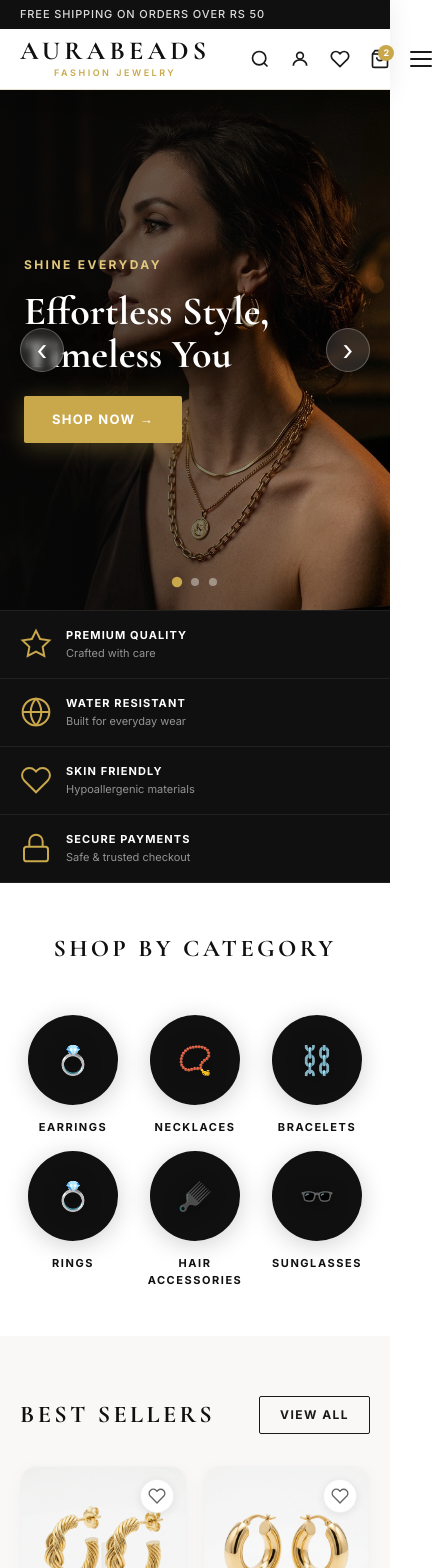
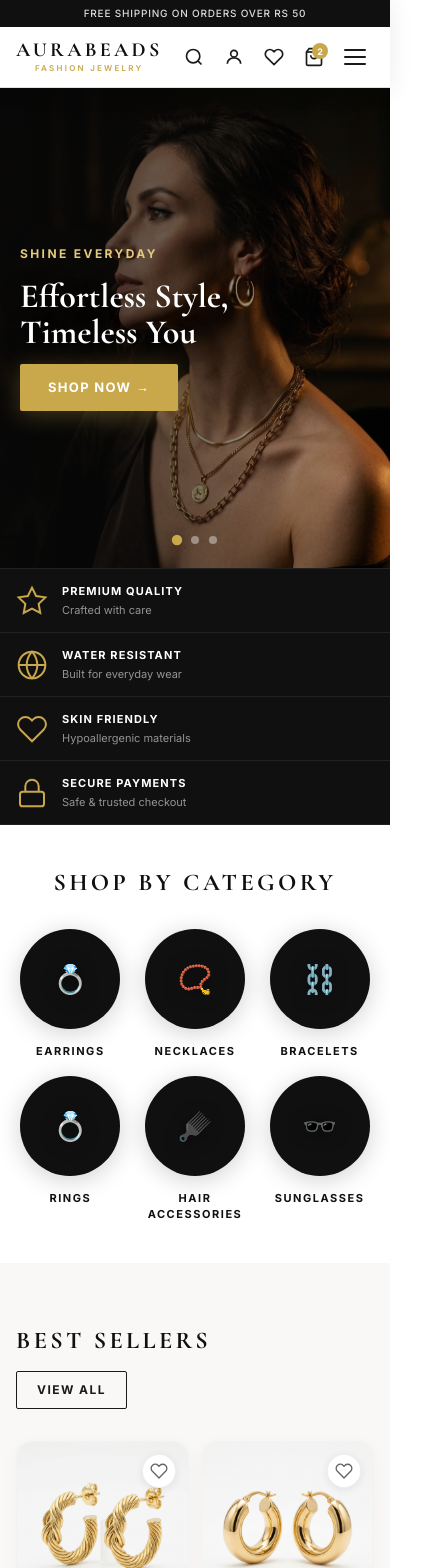
Before and after one commit to HiyanjongRai/aurabreads, a Next.js app: page / in a window 390 px wide. Shown: the top 1568 px of the page, 440 px wide, since content can reach past the window. Built offline with nearby package versions, Linux system fonts and the light colour scheme; no server answers; the database is empty.

Commit message:
feat: complete iPhone 12 and mobile responsiveness for storefront, admin, and seller dashboards

```diff
--- a/app/admin/page.tsx
+++ b/app/admin/page.tsx
@@ -228,7 +228,7 @@ export default async function AdminDashboardPage() {
   ];
 
   return (
-    <div style={{ padding: '32px', display: 'flex', flexDirection: 'column', gap: 28, maxWidth: 1400, color: '#ffffff' }}>
+    <div className="dashboard-page-container" style={{ padding: '32px', display: 'flex', flexDirection: 'column', gap: 28, maxWidth: 1400, color: '#ffffff' }}>
       {/* ── Header ── */}
       <div style={{ display: 'flex', alignItems: 'center', justifyContent: 'space-between', flexWrap: 'wrap', gap: 12 }}>
         <div>
--- a/app/globals.css
+++ b/app/globals.css
@@ -1885,3 +1885,174 @@ a {
 .seller-backdrop.visible {
   display: block;
 }
+
+/* ─────────────────────────────────────────
+   MOBILE RESPONSIVENESS (iPhone 12 / 390px+)
+───────────────────────────────────────── */
+@media (max-width: 991px) {
+  /* Navbar */
+  .ab-topbar-links {
+    display: none;
+  }
+  .ab-topbar {
+    justify-content: center;
+    padding: 6px 16px;
+    font-size: 10px;
+    text-align: center;
+  }
+  .ab-nav {
+    padding: 0 16px;
+    height: 60px;
+    gap: 12px;
+  }
+  .ab-nav-links {
+    display: none;
+  }
+  .ab-hamburger {
+    display: flex;
+  }
+  .ab-logo-name {
+    font-size: 20px;
+  }
+  .ab-logo-tagline {
+    font-size: 8px;
+  }
+
+  /* Hero */
+  .ab-hero {
+    height: 480px;
+  }
+  .ab-hero-content {
+    padding: 0 20px;
+  }
+  .ab-hero-title {
+    font-size: 34px;
+    margin-bottom: 12px;
+  }
+  .ab-hero-sub {
+    font-size: 13px;
+    margin-bottom: 20px;
+  }
+  .ab-hero-arrow {
+    width: 36px;
+    height: 36px;
+    font-size: 22px;
+  }
+  .ab-hero-arrow--left { left: 8px; }
+  .ab-hero-arrow--right { right: 8px; }
+
+  /* Trust Bar */
+  .ab-trust-bar {
+    grid-template-columns: repeat(2, 1fr);
+  }
+  .ab-trust-item {
+    padding: 14px 16px;
+  }
+
+  /* Container & Section */
+  .ab-container {
+    padding: 0 16px;
+  }
+  .ab-section {
+    padding: 40px 0;
+  }
+  .ab-section-title {
+    font-size: 24px;
+    margin-bottom: 28px;
+  }
+  .ab-section-header {
+    flex-direction: column;
+    align-items: flex-start;
+    gap: 12px;
+    margin-bottom: 24px;
+  }
+
+  /* Categories Grid */
+  .ab-categories {
+    grid-template-columns: repeat(3, 1fr);
+    gap: 16px;
+  }
+  .ab-category-circle {
+    max-width: 100px;
+  }
+
+  /* Products Grid */
+  .ab-products-grid {
+    grid-template-columns: repeat(2, 1fr);
+    gap: 12px;
+  }
+  .ab-product-info {
+    padding: 10px 12px 14px;
+  }
+  .ab-product-name {
+    font-size: 13px;
+  }
+  .ab-product-price {
+    font-size: 13px;
+  }
+
+  /* Promo Banner */
+  .ab-promo-banner {
+    grid-template-columns: 1fr;
+    min-height: auto;
+  }
+  .ab-promo-img-side {
+    height: 200px;
+  }
+  .ab-promo-content {
+    padding: 32px 20px;
+  }
+
+  /* Features Strip */
+  .ab-features-strip {
+    grid-template-columns: repeat(2, 1fr);
+  }
+  .ab-feature {
+    padding: 16px;
+  }
+
+  /* Footer */
+  .ab-footer-grid {
+    grid-template-columns: 1fr;
+    gap: 32px;
+  }
+}
+
+@media (max-width: 768px) {
+  .dashboard-page-container {
+    padding: 16px !important;
+    gap: 20px !important;
+  }
+  .responsive-dashboard-grid {
+    grid-template-columns: 1fr !important;
+  }
+}
+
+@media (max-width: 480px) {
+  /* iPhone 12 / Small Screens */
+  .ab-trust-bar {
+    grid-template-columns: 1fr;
+  }
+  .ab-features-strip {
+    grid-template-columns: 1fr;
+  }
+  .ab-hero-arrow {
+    display: none;
+  }
+
+  /* Admin & Seller layout adjustments */
+  .seller-main, .admin-main {
+    width: 100%;
+    overflow-x: hidden;
+  }
+
+  .dashboard-page-container {
+    padding: 14px !important;
+    gap: 16px !important;
+  }
+
+  /* Stack columns in seller/admin dashboards */
+  .responsive-dashboard-grid {
+    grid-template-columns: 1fr !important;
+  }
+}
--- a/app/seller/page.tsx
+++ b/app/seller/page.tsx
@@ -143,7 +143,7 @@ export default async function SellerDashboardPage() {
   };
 
   return (
-    <div style={{ padding: '32px', display: 'flex', flexDirection: 'column', gap: 28, maxWidth: 1400, fontFamily: 'Inter, sans-serif' }}>
+    <div className="dashboard-page-container" style={{ padding: '32px', display: 'flex', flexDirection: 'column', gap: 28, maxWidth: 1400, fontFamily: 'Inter, sans-serif' }}>
 
       {/* ── Welcome Banner ────────────────────────────────────────────────────── */}
       <div style={{
@@ -236,7 +236,7 @@ export default async function SellerDashboardPage() {
       </div>
 
       {/* ── Products Table + Category Breakdown ───────────────────────────────── */}
-      <div style={{ display: 'grid', gridTemplateColumns: '1fr 320px', gap: 20, alignItems: 'start' }}>
+      <div className="responsive-dashboard-grid" style={{ display: 'grid', gridTemplateColumns: '1fr 320px', gap: 20, alignItems: 'start' }}>
 
         {/* Recent Products Table */}
         <div style={{ background: '#161622', border: '1px solid rgba(255,255,255,0.07)', borderRadius: 20, overflow: 'hidden' }}>
--- a/components/seller/SellerProductsClient.tsx
+++ b/components/seller/SellerProductsClient.tsx
@@ -97,7 +97,7 @@ export default function SellerProductsClient({ initialProducts }: Props) {
   ];
 
   return (
-    <div style={{ padding: '32px', maxWidth: 1200, margin: '0 auto', display: 'flex', flexDirection: 'column', gap: 22, fontFamily: 'Inter, sans-serif' }}>
+    <div className="dashboard-page-container" style={{ padding: '32px', maxWidth: 1200, margin: '0 auto', display: 'flex', flexDirection: 'column', gap: 22, fontFamily: 'Inter, sans-serif' }}>
 
       {/* ── Header ────────────────────────────────────────────────────────────── */}
       <div style={{ display: 'flex', alignItems: 'flex-start', justifyContent: 'space-between', flexWrap: 'wrap', gap: 16 }}>
```
